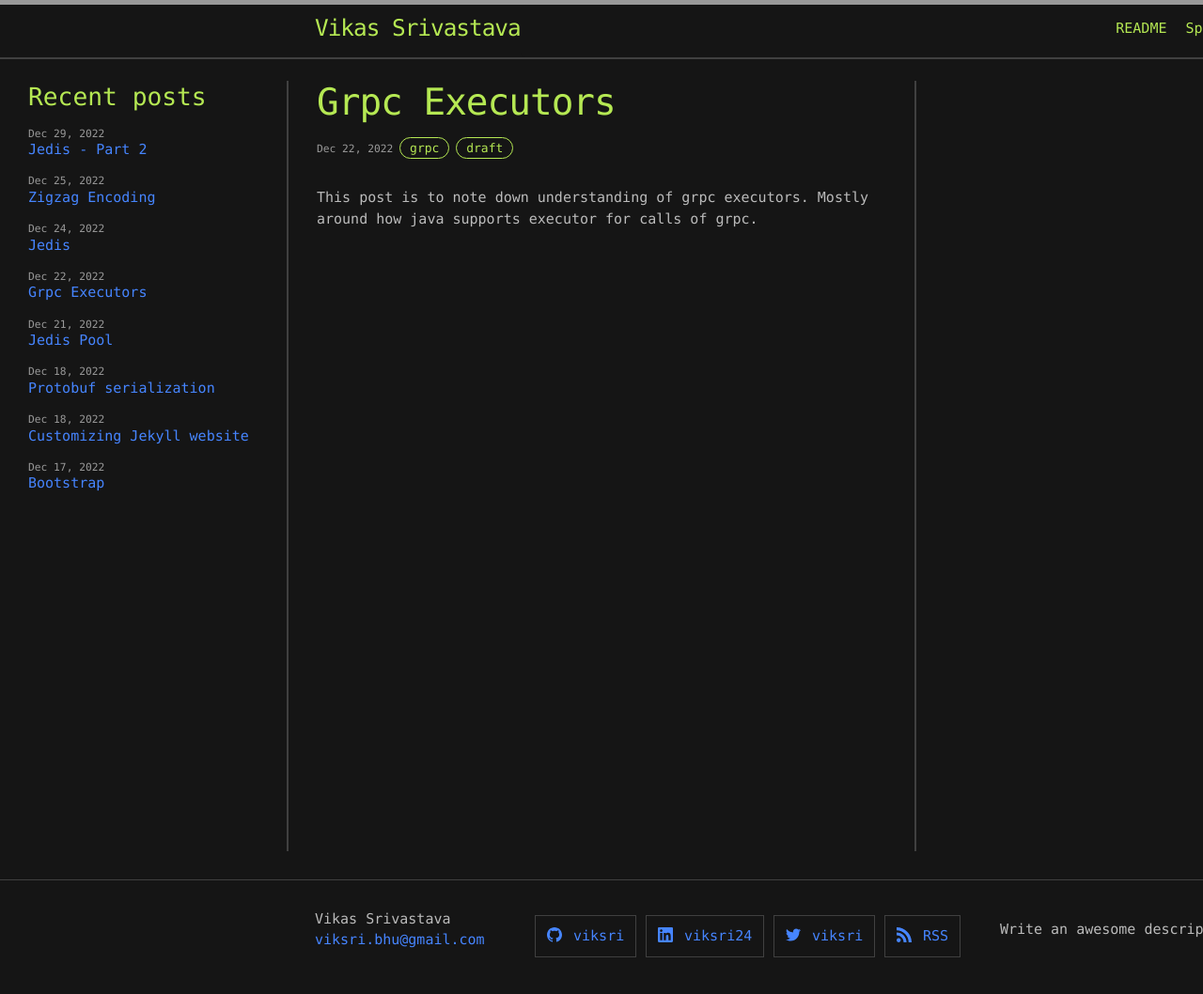
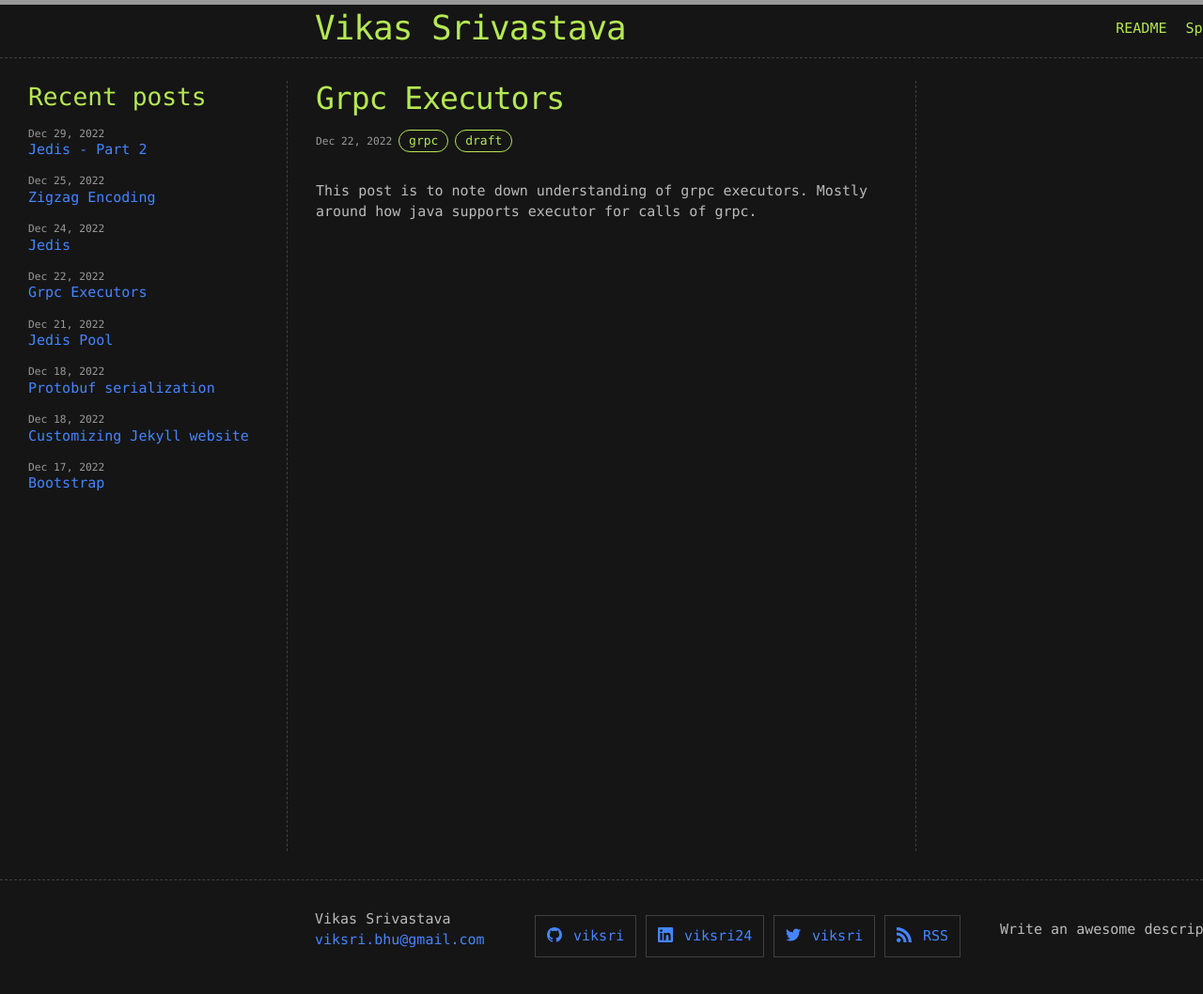
Before and after one commit to viksri/viksri.github.io, a Jekyll site: the page built from _posts/2022-12-23-grpc-executors.md, in a window 1280 px wide and 1072 px high. Shown: the top 1058 px of the window at 94% size. Built offline with Jekyll 4.4.1, drawn with Linux system fonts in a browser that asks for light colours.

Commit message:
V1.6.7: Change border and ffonts

```diff
--- a/_layouts/post.html
+++ b/_layouts/post.html
@@ -4,7 +4,7 @@ layout: default
 <article class="post h-entry" itemscope itemtype="http://schema.org/BlogPosting">
 
   <header class="post-header">
-    <h1 class="post-title p-name" itemprop="name headline">{{ page.title | escape }}</h1>
+    <h2 class="post-title p-name" itemprop="name headline">{{ page.title | escape }}</h2>
     <p class="post-meta">
       <time class="dt-published" datetime="{{ page.date | date_to_xmlschema }}" itemprop="datePublished">
         {%- assign date_format = site.minima.date_format | default: "%b %-d, %Y" -%}
--- a/_layouts/tags.html
+++ b/_layouts/tags.html
@@ -3,7 +3,7 @@ layout: default
 ---
 
 <div class="blog list">
-    <h1>#{{ page.tag }}</h1>
+    <h1>{{ page.tag }}</h1>
 
     <ul>
     {% for post in site.categories[page.tag] %}
--- a/_sass/minima/_base.scss
+++ b/_sass/minima/_base.scss
@@ -216,8 +216,8 @@ pre {
     margin-left: $lsidebar-width + $spacing-unit;
   padding-right: $spacing-unit;
   padding-left: $spacing-unit;
-  border-left: 2px double $border-color-01;
-  border-right: 2px double $border-color-01;
+  border-left: 1px dashed $border-color-01;
+  border-right: 1px dashed $border-color-01;
   min-height: 820px;
   width: $content-width + 3 * $spacing-unit;
   @extend %clearfix;
--- a/_sass/minima/_layout.scss
+++ b/_sass/minima/_layout.scss
@@ -8,7 +8,7 @@
  */
 .site-header {
   border-top: 5px solid $border-color-03;
-  border-bottom: 2px double $border-color-01;
+  border-bottom: 1px dashed $border-color-01;
   width: $content-width + 8 * $spacing-unit + 2 * $lsidebar-width;
   height: $header-height;
   line-height: $base-line-height * $base-font-size * 2.25;
@@ -19,7 +19,7 @@
 }
 
 .site-title {
-  @include relative-font-size(1.625);
+  @include relative-font-size(2.4);
   font-weight: 300;
   letter-spacing: -1px;
   margin-bottom: 0;
@@ -125,7 +125,7 @@
  * Site footer
  */
 .site-footer {
-  border-top: 1px solid $border-color-01;
+  border-top: 1px dashed $border-color-01;
   padding: $spacing-unit 0;
 }
 
@@ -252,12 +252,12 @@
 
 .post-title,
 .post-content h2 {
-  @include relative-font-size(2.625);
+  @include relative-font-size(2.2);
   letter-spacing: -1px;
   line-height: 1.15;
 
   @media screen and (min-width: $on-large) {
-    @include relative-font-size(2.625);
+    @include relative-font-size(2.2);
   }
 }
 
```
